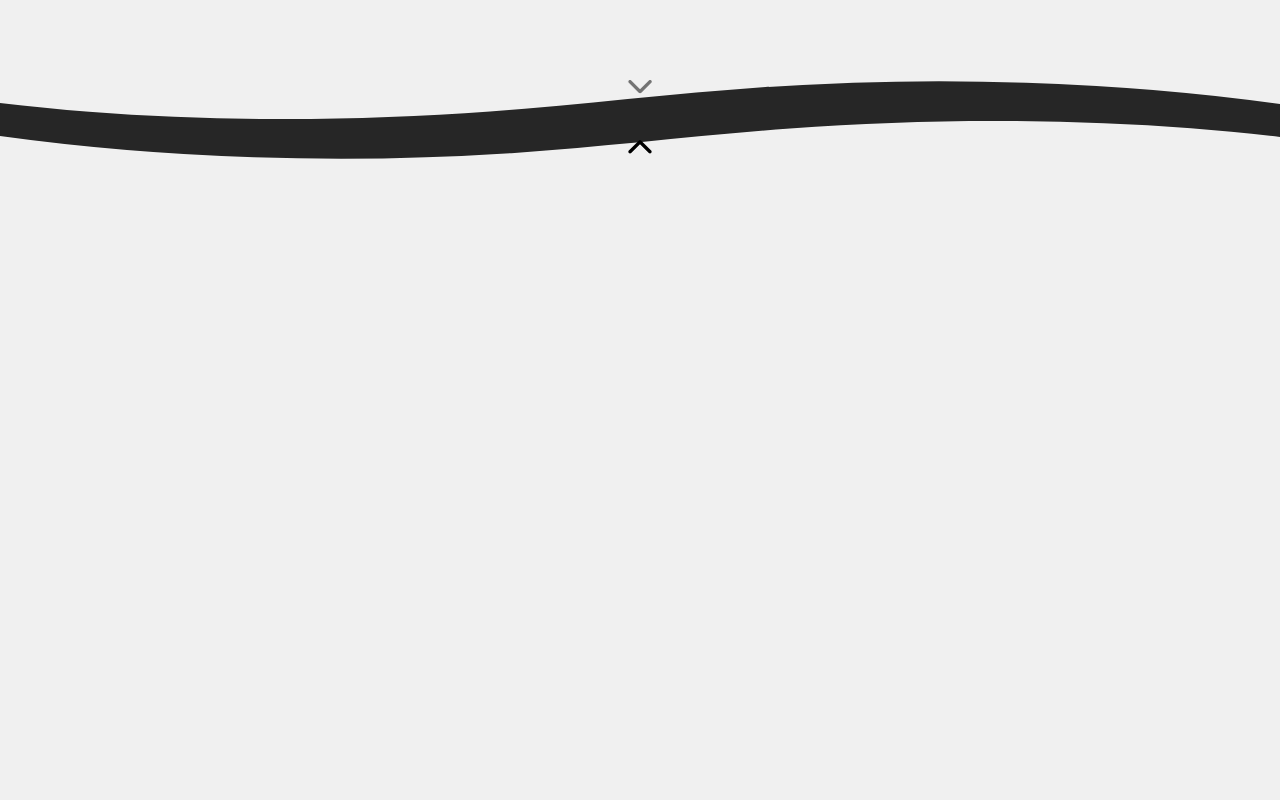
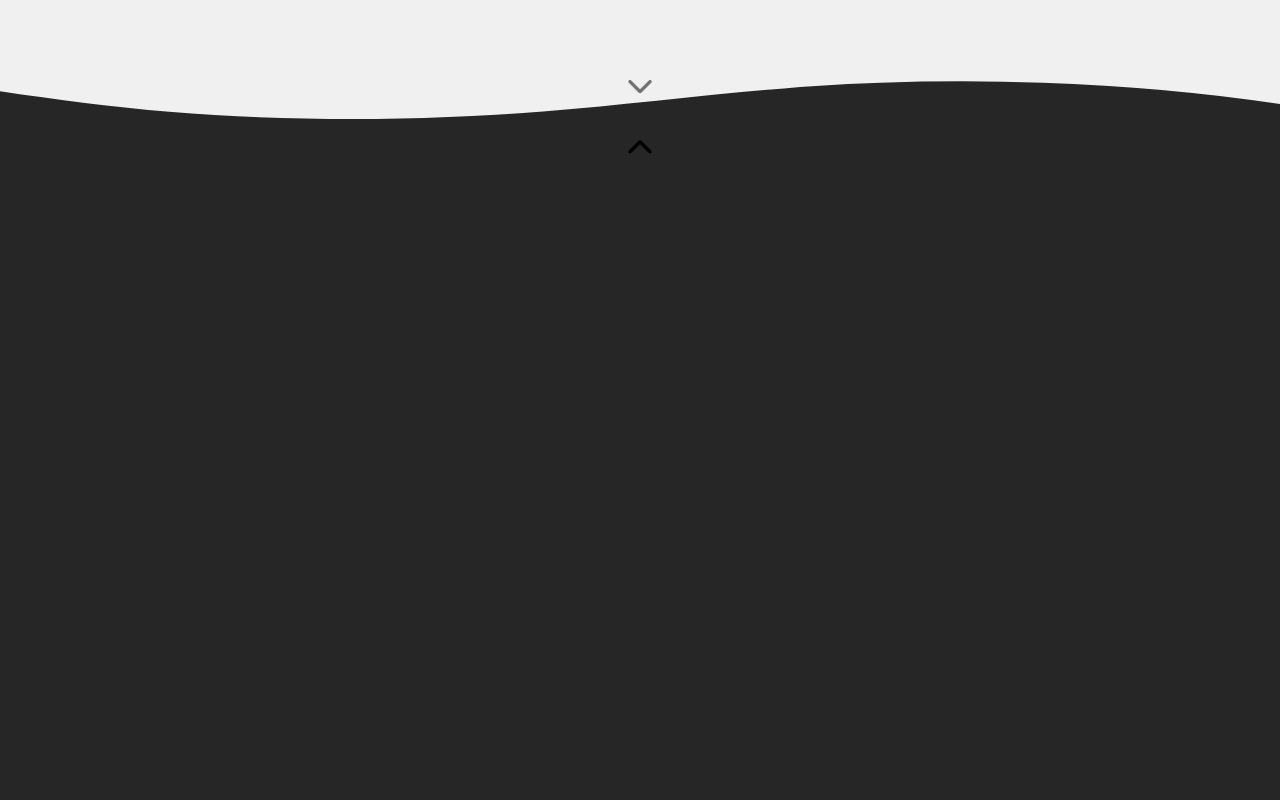
Before and after one commit to heshamsadi/portfolio, a React (Create React App) app: page / in a window 1280 px wide. Shown: the part 680-1480 px from the top of the page. Built offline with nearby package versions, Linux system fonts and the light colour scheme.

Commit message:
removed image code bg

```diff
--- a/src/components/divider/divider.css
+++ b/src/components/divider/divider.css
@@ -13,10 +13,18 @@
   .divider svg {
     position: relative;
     display: block;
-    width: calc(150% + 1.3px);
+    width: 140%;
     height: 70px;
   }
 
   .divider .shape-fill {
     fill: #262626;
   }
+
+.divider:nth-last-of-type(2) {
+    top: auto; /* Reset the top property */
+    bottom: 0px;
+    left: 0;
+    transform: rotateX(180deg) rotateY(180deg);
+
+}
--- a/src/components/project/Project.js
+++ b/src/components/project/Project.js
@@ -1,6 +1,6 @@
 function Project(){
     return (<>
-        <div className="projectContainer testBorder">
+        <div className="projectContainer">
 
         </div>
     </>)
--- a/src/components/projects/Projects.js
+++ b/src/components/projects/Projects.js
@@ -4,7 +4,7 @@ import './projects.css'
 
 function Projects(){
     return(<>
-        <div className='mainProjects testBorder'>
+        <div className='mainProjects'>
             <Project/>
         </div>
     </>)
--- a/src/components/section/Section.css
+++ b/src/components/section/Section.css
@@ -7,9 +7,9 @@
     overflow: hidden;
     position: relative;
     border: var(--border);
-
-
-
+}
+.mainSection:nth-last-of-type(2){
+    background: #262626;
 }
 .sectionContent{
     overflow: hidden;
@@ -28,11 +28,3 @@
     letter-spacing: 2px;
     margin: 0;
 }
-
-.sectionMain .divider:nth-last-of-type(2) {
-    top: auto; /* Reset the top property */
-    bottom: 0;
-    left: 0;
-    transform: rotateX(180deg) rotateY(180deg);
-
-}
--- a/src/components/section/Section.js
+++ b/src/components/section/Section.js
@@ -9,7 +9,6 @@ function Section(props, ref){
     return (<>
         <section className="mainSection" ref={ref}>
             <div className="sectionMain">
-
                 <ScrollArea scroll={props.up} dir="up"/>
                 <Divider/>
                 <div className="sectionContent">
```
Also changed, not shown: src/assets/images/code-background.jpg (added).
